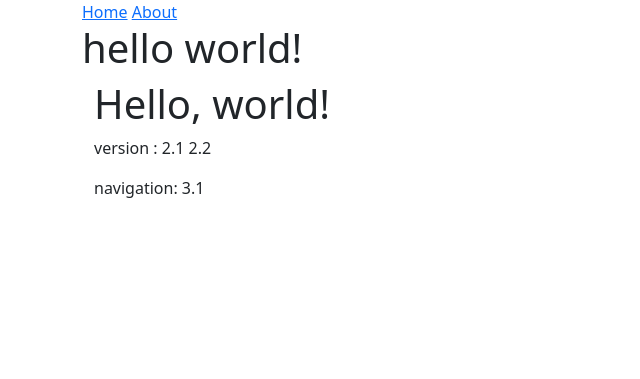
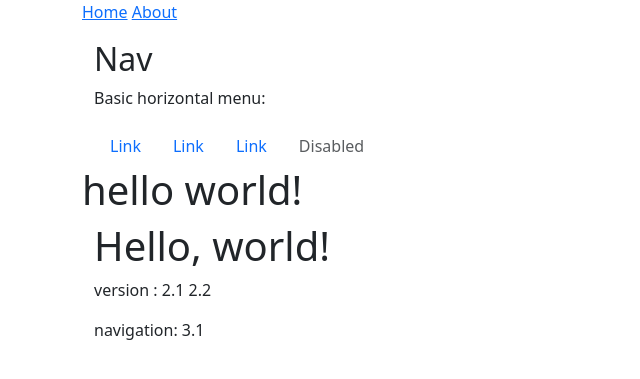
Before and after one commit to awelvor/mybootstrap, a Jekyll site: the page built from index.html, in a window 1280 px wide. Shown: the top 379 px of the page, without its empty margins (0-640 px from the left). Built offline with Jekyll 4.4.1, drawn with Linux system fonts in a browser that asks for light colours.

Commit message:
Update navigation.html

```diff
--- a/_includes/navigation.html
+++ b/_includes/navigation.html
@@ -2,3 +2,21 @@
   <a href="/bootstrap/">Home</a>
   <a href="/about.html">About</a>
 </nav>
+<div class="container mt-3">
+  <h2>Nav</h2>
+  <p>Basic horizontal menu:</p>
+  <ul class="nav">
+    <li class="nav-item">
+      <a class="nav-link" href="#">Link</a>
+    </li>
+    <li class="nav-item">
+      <a class="nav-link" href="#">Link</a>
+    </li>
+    <li class="nav-item">
+      <a class="nav-link" href="#">Link</a>
+    </li>
+    <li class="nav-item">
+      <a class="nav-link disabled" href="#">Disabled</a>
+    </li>
+  </ul>
+</div>
```
